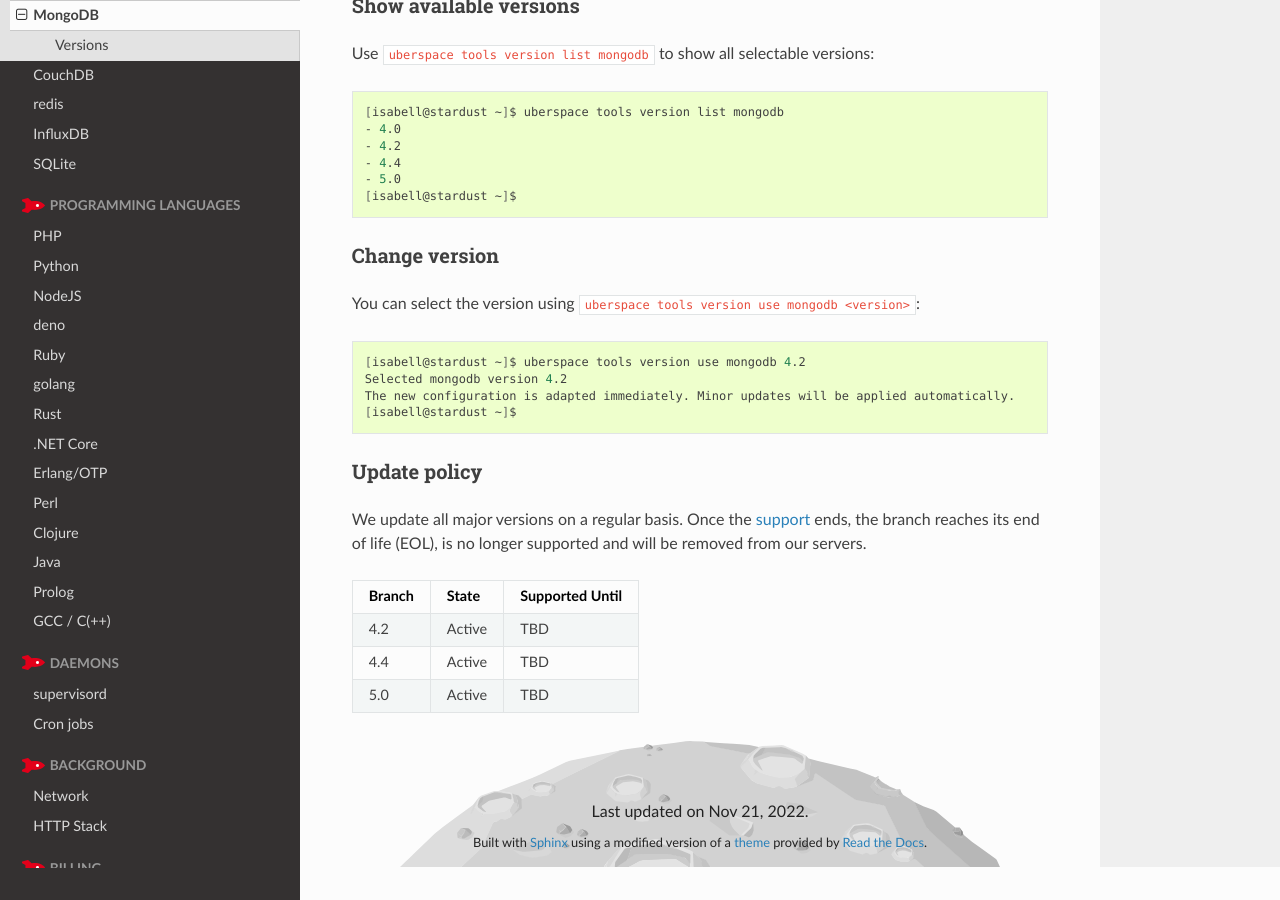
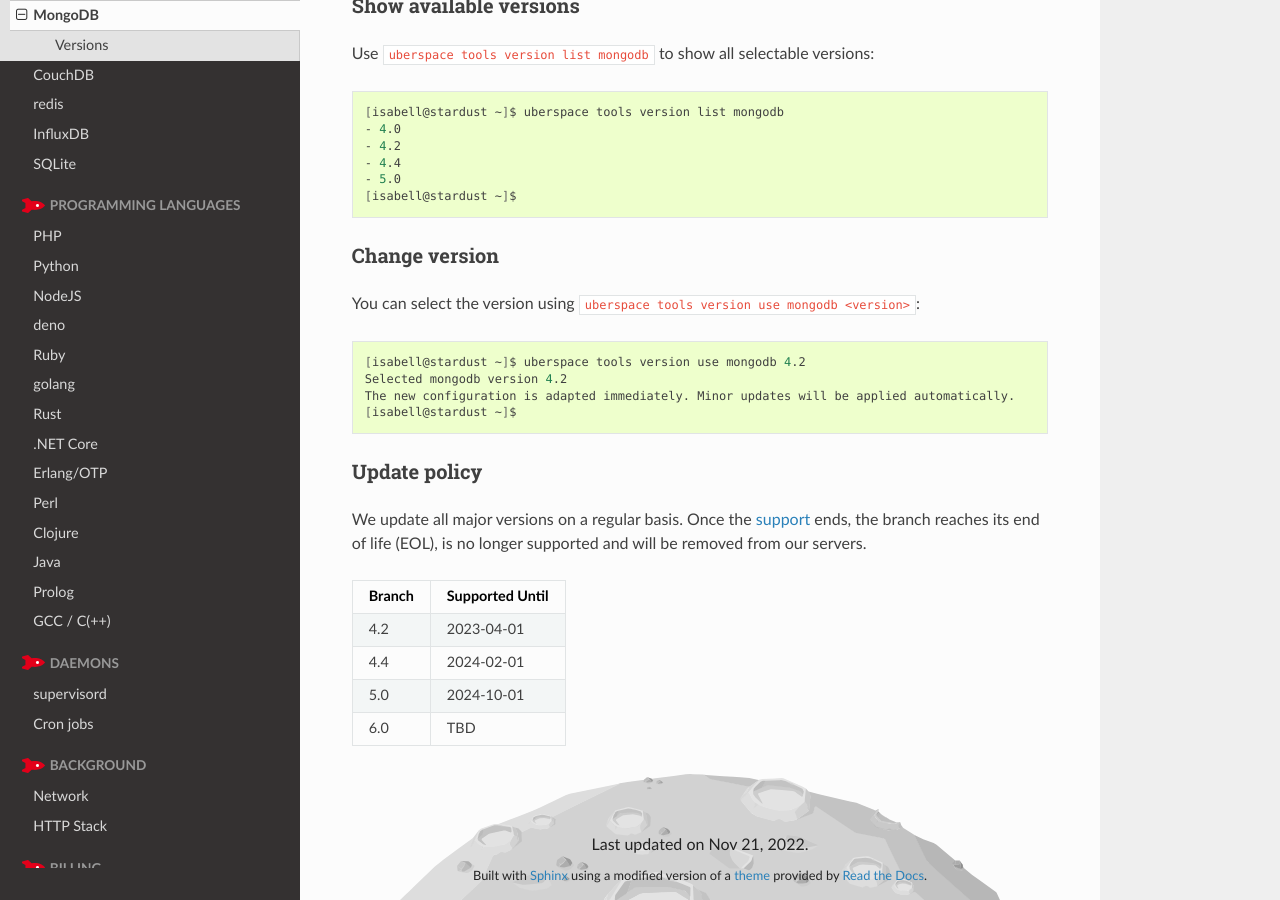
Before and after one commit to Uberspace/manual, a Sphinx documentation site: the page built from source/database-mongodb.rst, in a window 1280 px wide and 900 px high, scrolled down 664 px. Built offline with Sphinx 7.4.7 and the Read the Docs theme 2.0.0, drawn with Linux system fonts in a browser that asks for light colours.

Commit message:
[U7.14.0] :memo: add MongoDB `6`

```diff
--- a/source/database-mongodb.rst
+++ b/source/database-mongodb.rst
@@ -61,12 +61,14 @@
 its end of life (EOL), is no longer supported and will be removed from our
 servers.
 
-+--------+-------------------------+------------------+
-| Branch | State                   | Supported Until  |
-+========+=========================+==================+
-| 4.2    | Active                  | TBD              |
-+--------+-------------------------+------------------+
-| 4.4    | Active                  | TBD              |
-+--------+-------------------------+------------------+
-| 5.0    | Active                  | TBD              |
-+--------+-------------------------+------------------+
++--------+------------------+
+| Branch | Supported Until  |
++========+==================+
+| 4.2    | 2023-04-01       |
++--------+------------------+
+| 4.4    | 2024-02-01       |
++--------+------------------+
+| 5.0    | 2024-10-01       |
++--------+------------------+
+| 6.0    | TBD              |
++--------+------------------+
```
